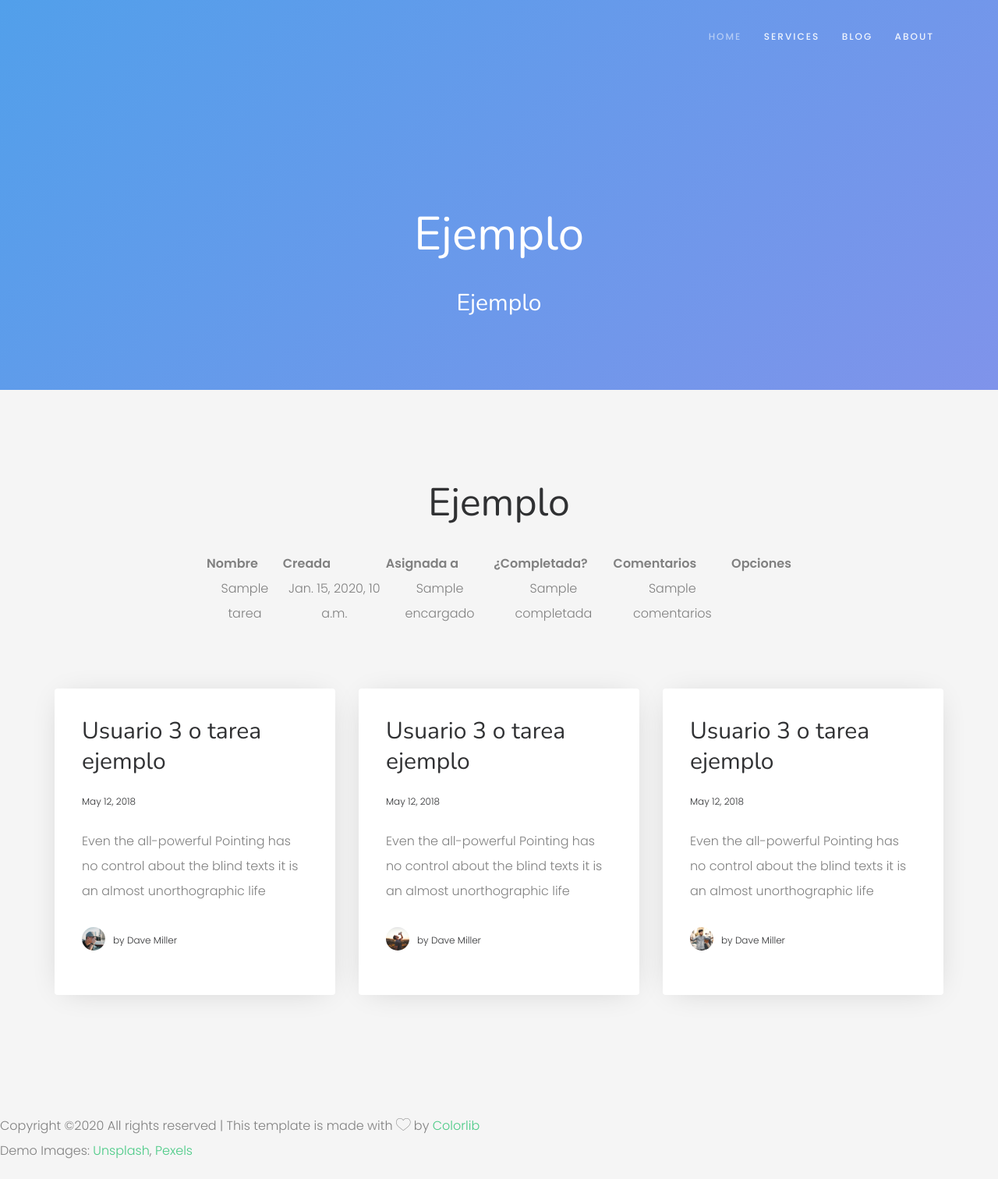
After one commit to BeleIgnacia/Organizador, a Django app: template templates/hogar/listar_tareas.html in a window 1280 px wide. The commit adds this page. Shown: the whole page at 78% size. Run offline with Django 3.2, Linux system fonts and the light colour scheme; the template is opened without the code that fills it: most values are stand-ins (such as "Sample title", 1, 10 or a date in 2020); some libraries are stand-ins or nearby versions; some web fonts are replaced.

Commit message:
tareas/listar_tareas/

```diff
--- a/apps/tareas/urls.py
+++ b/apps/tareas/urls.py
@@ -1,6 +1,7 @@
 from django.urls import path
-from apps.tareas.views import TareasCreate
+from apps.tareas.views import TareasCreate, listar_tareas
 
 urlpatterns = [
-    path('tarea_form/', TareasCreate.as_view(), name='tarea_form')
+    path('tarea_form/', TareasCreate.as_view(), name='tarea_form'),
+    path('listar_tareas/', listar_tareas, name='listar_tareas')
 ]
--- a/apps/tareas/views.py
+++ b/apps/tareas/views.py
@@ -12,3 +12,8 @@ class TareasCreate(CreateView):
     form_class = TareaForm
     template_name = 'tareas/tarea_form.html'
     success_url = reverse_lazy('tareas:tarea_form')
+
+
+def listar_tareas(request):
+    tareas= Tareas.objects.all()
+    return render(request, 'hogar/listar_tareas.html' , {'tareas':tareas})
--- a/templates/hogar/index.html
+++ b/templates/hogar/index.html
@@ -64,6 +64,7 @@
 				</div>
 			</div>
 		</nav>
+
 		<section id="home" class="video-hero" style="height: 500px;  background-size: cover; background-position: center center;background-attachment:fixed;" data-section="home">
 		<div class="overlay"></div>
 			<div class="display-t text-center">
@@ -79,6 +80,7 @@
 				</div>
 			</div>
 		</section>
+
 		<!--<div class="colorlib-featured">
 			<div class="row animate-box">
 				<div class="featured-wrap">
@@ -106,14 +108,16 @@
 						</div>
 					</div>
 				</div>
-			</div>
+			</div>block
 		</div>-->
 		<div class="colorlib-blog">
 			<div class="container">
 				<div class="row">
 					<div class="col-md-8 col-md-offset-2 text-center colorlib-heading animate-box">
 						<h2>Ejemplo</h2>
-						<p>Even the all-powerful Pointing has no control about the blind texts it is an almost unorthographic life One day however a small line of blind text by the name of Lorem Ipsum decided to leave for the far World of Grammar.</p>
+						{% block contenido2 %}
+							<p>Even the all-powerful Pointing has no control about the blind texts it is an almost unorthographic life One day however a small line of blind text by the name of Lorem Ipsum decided to leave for the far World of Grammar.</p>
+						{% endblock %}
 					</div>
 				</div>
 				<div class="row">
--- /dev/null
+++ b/templates/hogar/listar_tareas.html
@@ -0,0 +1,29 @@
+{% extends "hogar/index.html" %}
+{% load static %}
+
+{% block contenido2 %}
+
+<table>
+    <tr>
+        <th>Nombre</th>
+        <th>Creada</th>
+        <th>Asignada a</th>
+        <th>¿Completada?</th>
+        <th>Comentarios</th>
+        <th>Opciones</th>
+    </tr>
+
+    {% for tareas  in tareas %}
+        <tr>
+            <td>{{tareas.nombre}}</td>
+            <td>{{tareas.fecha_creacion}}</td>
+            <td>{{tareas.encargado}}</td>
+            <td>{{tareas.completada}}</td>
+            <td>{{tareas.comentarios}}</td>
+
+        </tr>
+
+    {% endfor %}
+</table>
+
+{% endblock contenido2%}
```
